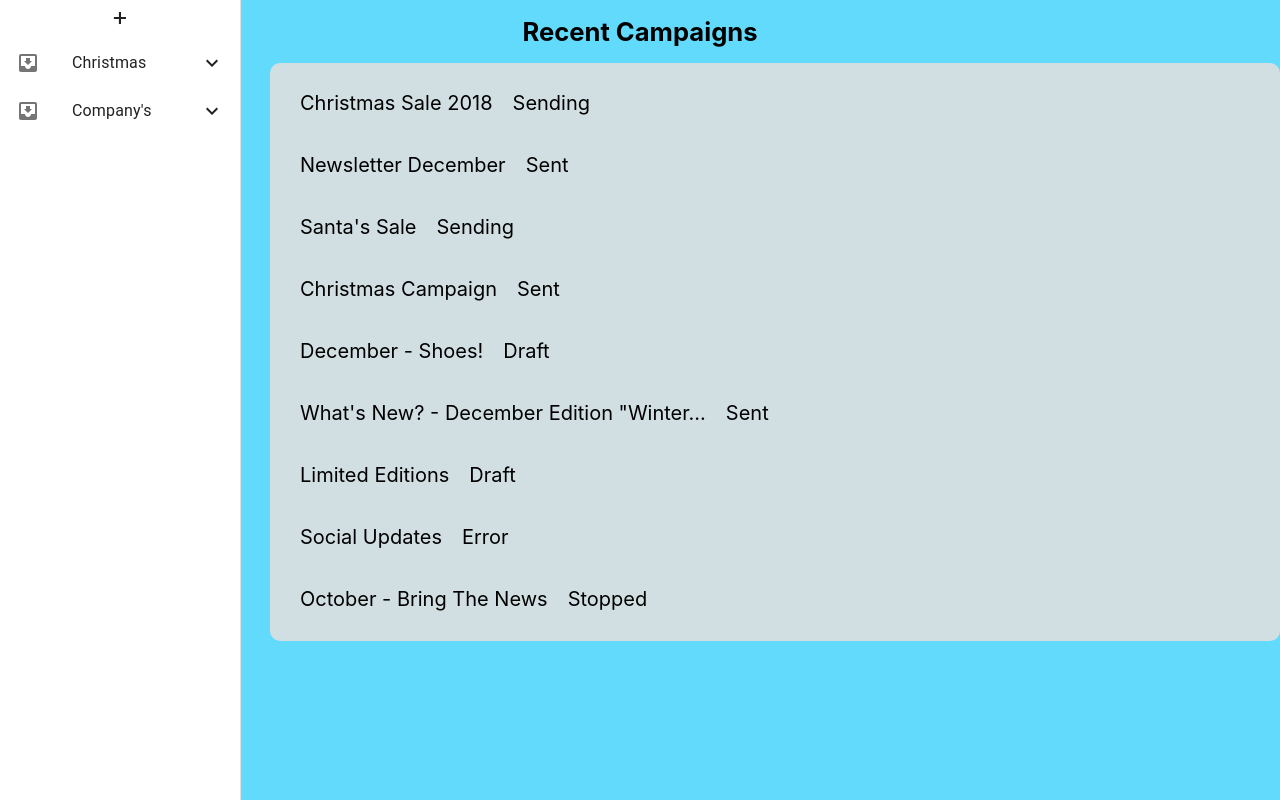
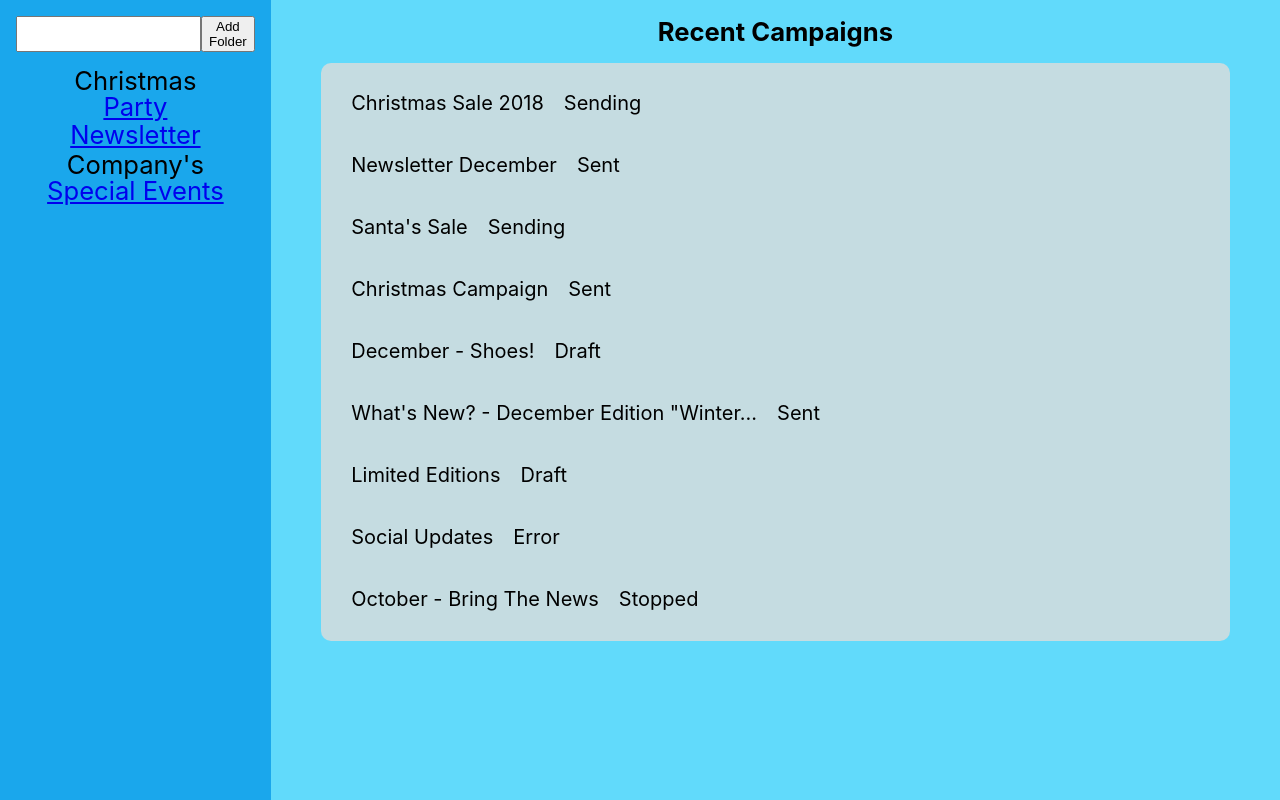
Before and after one commit to Bhowmikzar/Appato_FE, a React (Create React App) app: page /test in a window 1280 px wide. Built offline with nearby package versions, Linux system fonts and the light colour scheme.

Commit message:
Updated the previous code

```diff
--- a/package.json
+++ b/package.json
@@ -16,10 +16,12 @@
     "jquery": "^3.6.4",
     "react": "^18.2.0",
     "react-beautiful-dnd": "^13.1.1",
+    "react-bootstrap": "^2.7.3",
     "react-dom": "^18.2.0",
     "react-fontawesome": "^1.7.1",
     "react-router-dom": "^6.9.0",
-    "react-scripts": "5.0.1",
+    "react-scripts": "^2.1.3",
+    "uuid": "^9.0.0",
     "web-vitals": "^2.1.4"
   },
   "scripts": {
--- a/src/App.css
+++ b/src/App.css
@@ -8,33 +8,9 @@
   height: 40vmin;
   pointer-events: none;
 }
-.campaign {
-  background-color: #d1dfe2;
-  font-size: 20px;
-}
-
-.plus {
-  cursor: pointer;
-}
-
-.input {
-  height: 2rem;
-  width: 80%;
-  padding: 0px 8px;
-}
-
 .Recent {
   margin: 0;
   padding: 1rem;
-}
-
-.list {
-  background-color: #687bf7;
-}
-@media (prefers-reduced-motion: no-preference) {
-  .App-logo {
-    animation: App-logo-spin infinite 20s linear;
-  }
 }
 
 .App-header {
@@ -52,109 +28,7 @@
   color: #61dafb;
 }
 
-@keyframes App-logo-spin {
-  from {
-    transform: rotate(0deg);
-  }
-  to {
-    transform: rotate(360deg);
-  }
-}
 body {
   background: white;
   font-size: 3.5vw;
 }
-@media (min-width: 900px) {
-  body {
-    font-size: 2vw;
-  }
-}
-
-section {
-  background: whitesmoke;
-  padding: 0.5em 1em;
-  border-radius: 0.5em;
-  /* box-shadow: 4px 4px 50px rgba(104, 123, 247, 0); */
-  transition: box-shadow 100ms linear;
-}
-
-ul {
-  margin: 0;
-  padding: 0;
-  list-style: none;
-}
-ul li {
-  display: flex;
-  align-items: center;
-  cursor: move;
-  line-height: 1;
-  margin-bottom: 0.1em;
-  border-radius: 5px;
-}
-ul li.dropArea {
-  color: white !important;
-  background: white !important;
-  position: relative;
-}
-ul li.dropArea::before {
-  content: "Drop Here";
-  color: #687bf7;
-  font-size: 0.5em;
-  text-transform: uppercase;
-  width: 100%;
-  height: 100%;
-  border: 2px dashed #687bf7;
-  border-radius: 3px;
-  position: absolute;
-  display: flex;
-  justify-content: center;
-  align-items: center;
-}
-ul li.dropArea span {
-  display: none;
-}
-ul li.dropArea p {
-  margin-left: 1em;
-}
-ul li:hover {
-  background: linear-gradient(to left, #687bf7, #72d9ef);
-  color: white;
-}
-
-ul li span {
-  display: inline-block;
-  margin-right: 1em;
-  margin-left: 0.5em;
-  /* width: 2em;
-  height: 2em; */
-  /* border-radius: 50%; */
-  display: grid;
-  place-items: center;
-  color: black;
-  transition: background-color 100ms linear;
-}
-ul li p {
-  transition: margin-left 50ms ease-in-out;
-}
-ul li i {
-  margin-left: auto;
-  margin-right: 1em;
-}
-
-@-webkit-keyframes fadeIn {
-  0% {
-    opacity: 0.2;
-  }
-  100% {
-    opacity: 1;
-  }
-}
-
-@keyframes fadeIn {
-  0% {
-    opacity: 0.2;
-  }
-  100% {
-    opacity: 1;
-  }
-}
--- a/src/App.js
+++ b/src/App.js
@@ -1,23 +1,29 @@
 import "./App.css";
-
-import Navigation from "./components/nestedMenu";
-import items from "./Folder-structure";
+import React from "react";
 import campaigns from "./json/campaigns.json";
 import { BrowserRouter as Router, Routes, Route } from "react-router-dom";
 import Campaigns from "./pages/campaigns";
+import FolderStructure from "./components/FolderStructure";
 
 function App() {
   return (
     <div className="App">
+      <div style={{ display: "flex" }}>
+        <Router>
+          <div>
+            <FolderStructure />
+          </div>
+          <div style={{ width: "100%" }}>
+            {" "}
             <h4 className="Recent"> Recent Campaigns</h4>
-      <Router>
-        <Navigation items={items} />
-        <div style={{ marginLeft: 270 }}>
+            <div style={{ width: "90%", margin: "auto" }}>
               <Routes>
                 <Route path="/test" element={<Campaigns items={campaigns} />} />
               </Routes>
             </div>
+          </div>
         </Router>
+      </div>
     </div>
   );
 }
--- a/src/Folder-structure.js
+++ /dev/null
@@ -1,45 +0,0 @@
-const Data = [
-  {
-    id: 1,
-    label: "Christmas",
-    name: "Christmas",
-    children: [
-      {
-        id: 11,
-        label: "Party",
-        name: "Party",
-        children: [],
-      },
-      {
-        id: 12,
-        label: "Newsletter",
-        name: "Newsletter",
-        children: [
-          {
-            name: "VIP List",
-            children: [],
-          },
-          {
-            name: "Specials",
-            children: [],
-          },
-        ],
-      },
-    ],
-  },
-  {
-    id: 2,
-    label: "Company's",
-    name: "Company's",
-    children: [
-      {
-        id: 21,
-        label: "Special Events",
-        name: "Special Events",
-        children: [],
-      },
-    ],
-  },
-];
-
-export default Data;
--- /dev/null
+++ b/src/components/FolderStructure.css
@@ -0,0 +1,9 @@
+.sidebar {
+  text-align: left;
+  margin: 0;
+  padding: 1rem;
+  display: flex;
+}
+.lists {
+  cursor: pointer;
+}
--- /dev/null
+++ b/src/components/FolderStructure.js
@@ -0,0 +1,86 @@
+import React, { useState } from "react";
+import "./FolderStructure.css";
+import { Link } from "react-router-dom";
+
+function FolderStructure() {
+  const [treeviewItems, setTreeviewItems] = useState([
+    {
+      id: 1,
+      name: "Christmas",
+      children: [
+        {
+          id: 2,
+          name: "Party",
+          children: [],
+        },
+        {
+          id: 3,
+          name: "Newsletter",
+          children: [],
+        },
+      ],
+    },
+    {
+      id: 6,
+      name: "Company's",
+      children: [
+        {
+          id: 7,
+          name: "Special Events",
+          children: [],
+        },
+      ],
+    },
+  ]);
+
+  const [newFolderName, setNewFolderName] = useState("");
+
+  function handleItemClick(event, item) {
+    // Handle item click event
+  }
+
+  function handleAddFolder(event) {
+    event.preventDefault();
+    const newFolder = {
+      id: Date.now(),
+      name: newFolderName,
+      children: [],
+    };
+    setTreeviewItems([newFolder, ...treeviewItems]);
+    setNewFolderName("");
+  }
+
+  function handleInputChange(event) {
+    setNewFolderName(event.target.value);
+  }
+
+  function renderTreeviewItem(item) {
+    return (
+      <ul className="lists">
+        {" "}
+        <li key={item.id} style={{ flexDirection: "column" }}>
+          <div onClick={(event) => handleItemClick(event, item)}>
+            {item.name}
+          </div>
+          <Link to="/test">
+            {item.children.length > 0 && (
+              <ul>{item.children.map((child) => renderTreeviewItem(child))}</ul>
+            )}
+          </Link>
+        </li>
+      </ul>
+    );
+  }
+
+  return (
+    <div style={{ background: "#1AA7EC", height: "100vh" }}>
+      <form onSubmit={handleAddFolder} className="sidebar">
+        <input type="text" value={newFolderName} onChange={handleInputChange} />
+        <button type="submit">Add Folder</button>
+      </form>
+      <ul>{treeviewItems.map((item) => renderTreeviewItem(item))}</ul>
+    </div>
+  );
+}
+
+export default FolderStructure;
--- a/src/components/nestedMenu.js
+++ /dev/null
@@ -1,114 +0,0 @@
-import React from "react";
-import { makeStyles } from "@material-ui/core/styles";
-import Drawer from "@material-ui/core/Drawer";
-import List from "@material-ui/core/List";
-import ListItem from "@material-ui/core/ListItem";
-import ListItemIcon from "@material-ui/core/ListItemIcon";
-import ListItemText from "@material-ui/core/ListItemText";
-import Divider from "@material-ui/core/Divider";
-import InboxIcon from "@material-ui/icons/MoveToInbox";
-import MailIcon from "@material-ui/icons/Mail";
-import ExpandLess from "@material-ui/icons/ExpandLess";
-import ExpandMore from "@material-ui/icons/ExpandMore";
-import Collapse from "@material-ui/core/Collapse";
-import { Link } from "react-router-dom";
-import Data from "../Folder-structure";
-
-const useStyles = makeStyles((theme) => ({
-  root: {
-    display: "flex",
-  },
-  drawer: {
-    width: 240,
-    flexShrink: 0,
-  },
-  drawerPaper: {
-    width: 240,
-  },
-  drawerContainer: {
-    overflow: "auto",
-  },
-  nested: {
-    paddingLeft: theme.spacing(4),
-  },
-}));
-
-function Navigation() {
-  const classes = useStyles();
-  const [open, setOpen] = React.useState(false);
-  const [input, setInput] = React.useState(false);
-
-  const handleClick = () => {
-    setOpen(!open);
-  };
-
-  const addItem = () => {
-    setInput(true);
-  };
-
-  const addInputHandler = (e) => {
-    if (e.key === "Enter") {
-      alert("Hello World!");
-    }
-  };
-
-  return (
-    <Drawer
-      className={classes.drawer}
-      variant="permanent"
-      classes={{
-        paper: classes.drawerPaper,
-      }}
-    >
-      <div onClick={addItem} className="plus">
-        +
-      </div>
-      {input ? (
-        <div>
-          {" "}
-          <input
-            type="text"
-            placeholder=""
-            className="input"
-            onKeyPress={(e) => addInputHandler(e)}
-          />{" "}
-        </div>
-      ) : null}
-      {/* <Toolbar /> */}
-      <div className={classes.drawerContainer}>
-        <List>
-          {Data.map((item) => (
-            <>
-              <ListItem button onClick={handleClick}>
-                <ListItemIcon>
-                  <InboxIcon />
-                </ListItemIcon>
-                <ListItemText primary={item.name} />
-                {open ? <ExpandLess /> : <ExpandMore />}
-              </ListItem>
-              <Collapse in={open} timeout="auto" unmountOnExit>
-                <List component="div" disablePadding>
-                  {item.children.map((child) => (
-                    <>
-                      <ListItem button className={classes.nested}>
-                        <ListItemIcon>
-                          <MailIcon />
-                        </ListItemIcon>
-                        <Link to="/test">
-                          <ListItemText primary={child.name}></ListItemText>
-                        </Link>
-                      </ListItem>
-                      <Divider></Divider>
-                    </>
-                  ))}
-                </List>
-              </Collapse>
-            </>
-          ))}
-        </List>
-      </div>
-    </Drawer>
-  );
-}
-
-export default Navigation;
--- /dev/null
+++ b/src/pages/campaigns.css
@@ -0,0 +1,111 @@
+.campaign {
+  background-color: #c5dce1;
+  font-size: 20px;
+}
+
+.list {
+  background-color: #687bf7;
+}
+@media (prefers-reduced-motion: no-preference) {
+  .App-logo {
+    animation: App-logo-spin infinite 20s linear;
+  }
+}
+
+@keyframes App-logo-spin {
+  from {
+    transform: rotate(0deg);
+  }
+  to {
+    transform: rotate(360deg);
+  }
+}
+section {
+  background: whitesmoke;
+  padding: 0.5em 1em;
+  border-radius: 0.5em;
+  transition: box-shadow 100ms linear;
+}
+
+ul {
+  margin: 0;
+  padding: 0;
+  list-style: none;
+}
+ul li {
+  display: flex;
+  align-items: center;
+  cursor: move;
+  line-height: 1;
+  margin-bottom: 0.1em;
+  border-radius: 5px;
+}
+ul li.dropArea {
+  color: white !important;
+  background: white !important;
+  position: relative;
+}
+ul li.dropArea::before {
+  content: "Drop Here";
+  color: #687bf7;
+  font-size: 0.5em;
+  text-transform: uppercase;
+  width: 100%;
+  height: 100%;
+  border: 2px dashed #687bf7;
+  border-radius: 3px;
+  position: absolute;
+  display: flex;
+  justify-content: center;
+  align-items: center;
+}
+ul li.dropArea span {
+  display: none;
+}
+ul li.dropArea p {
+  margin-left: 1em;
+}
+ul li:hover {
+  background: linear-gradient(to left, #687bf7, #72d9ef);
+  color: white;
+}
+
+ul li span {
+  display: inline-block;
+  margin-right: 1em;
+  margin-left: 0.5em;
+  display: grid;
+  place-items: center;
+  color: black;
+  transition: background-color 100ms linear;
+}
+ul li p {
+  transition: margin-left 50ms ease-in-out;
+}
+ul li i {
+  margin-left: auto;
+  margin-right: 1em;
+}
+
+@-webkit-keyframes fadeIn {
+  0% {
+    opacity: 0.2;
+  }
+  100% {
+    opacity: 1;
+  }
+}
+
+@keyframes fadeIn {
+  0% {
+    opacity: 0.2;
+  }
+  100% {
+    opacity: 1;
+  }
+}
+@media (min-width: 900px) {
+  body {
+    font-size: 2vw;
+  }
+}
--- a/src/pages/campaigns.js
+++ b/src/pages/campaigns.js
@@ -1,4 +1,5 @@
 import React, { useState } from "react";
+import "./campaigns.css";
 
 const initialDnDState = {
   draggedFrom: null,
```
Also changed, not shown: src/index.js (+6 -6 lines), 1 other file (tests, documents, lock files or other folders). Lines whose indentation alone changed are shown as unchanged.
